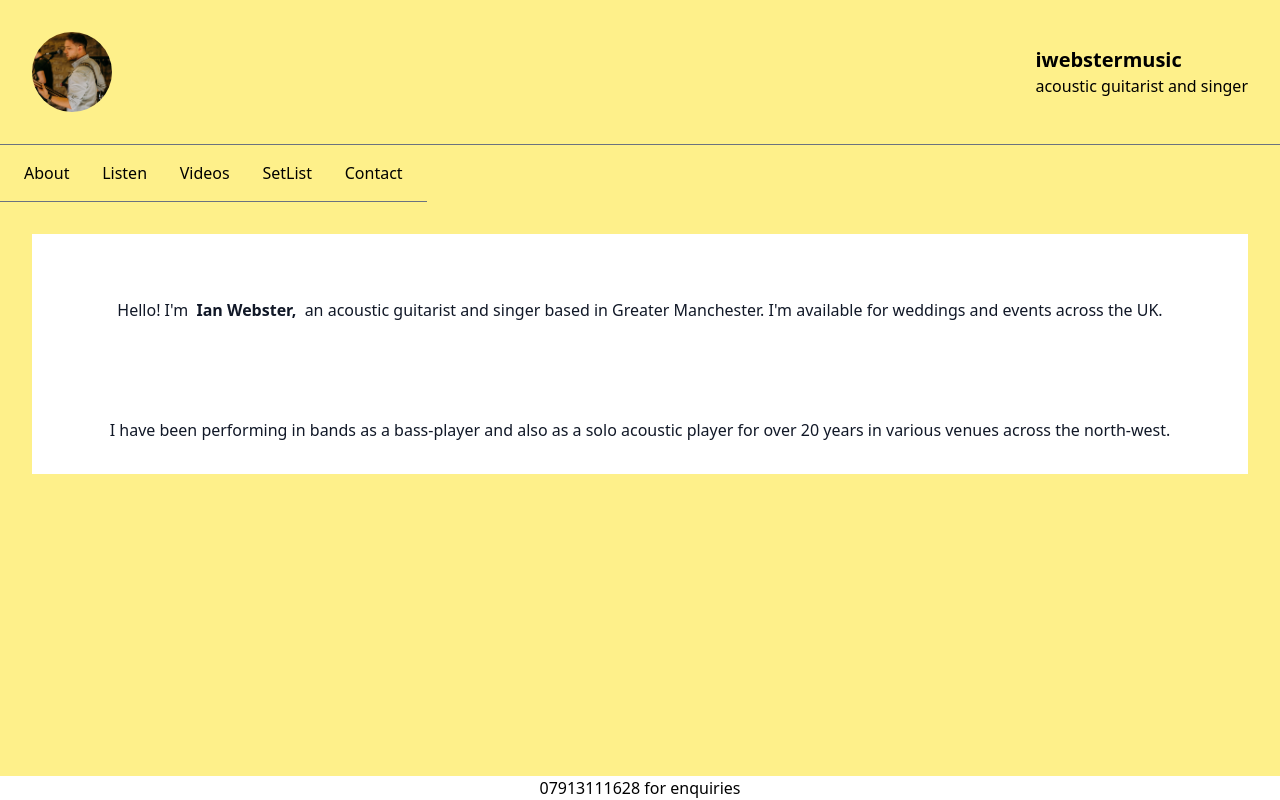
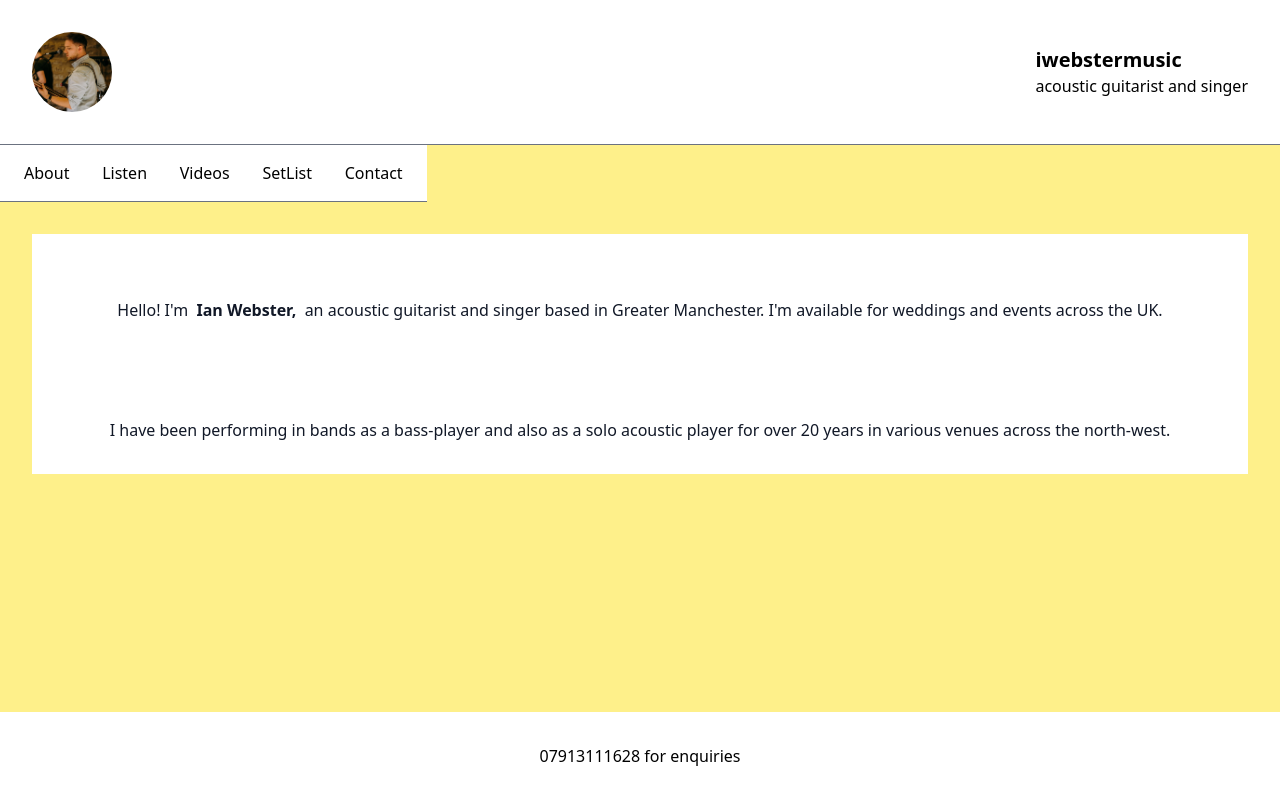
Before and after one commit to iwebsteraudio/iwebstermusic, a React (Vite) app: page / in a window 1280 px wide. Built offline with nearby package versions, Linux system fonts and the light colour scheme.

Commit message:
removes extraneous styling, ready to continue

```diff
--- a/src/App.jsx
+++ b/src/App.jsx
@@ -7,7 +7,7 @@ import Footer from "./Components/Footer";
 
 function App() {
   return (
-    <div className="App flex flex-col min-h-screen">
+    <div className="App flex flex-col items min-h-screen">
       <Header />
       <div className="flex-grow">
         <Nav />
--- a/src/Components/Footer.jsx
+++ b/src/Components/Footer.jsx
@@ -1,6 +1,6 @@
 const Footer = () =>{
     return (
-        <footer className="bg-white mt-auto">
+        <footer className="bg-white mt-auto p-8">
             <p>07913111628 for enquiries</p>
         </footer>
     )
--- a/src/Components/Header.jsx
+++ b/src/Components/Header.jsx
@@ -2,7 +2,7 @@ import Logo from "./Logo";
 
 const Header = () => {
   return (
-    <header className="bg-dark-bckground sticky top-0 z-20 mx-auto w-full flex items-center justify-between border-b border-gray-500 p-8">
+    <header className="bg-white sticky top-0 z-20 mx-auto w-full flex items-center justify-between border-b border-gray-500 p-8">
       <Logo />
       <div className="flex flex-col items-start">
         <h1 className="text-xl font-bold">iwebstermusic</h1>
--- a/src/Components/Nav.jsx
+++ b/src/Components/Nav.jsx
@@ -31,7 +31,7 @@ const Nav = () => {
   };
 
   return (
-    <nav className="w-full md:w-1/3">
+    <nav className="bg-white w-1/3">
       <div className=" hidden md:flex justify-between border-b border-gray-500 p-2">
         <NavLinks />
       </div>
```
